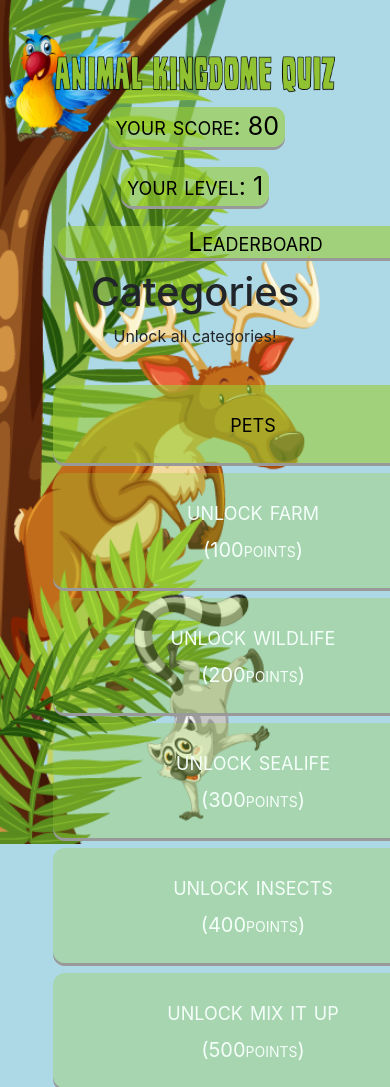
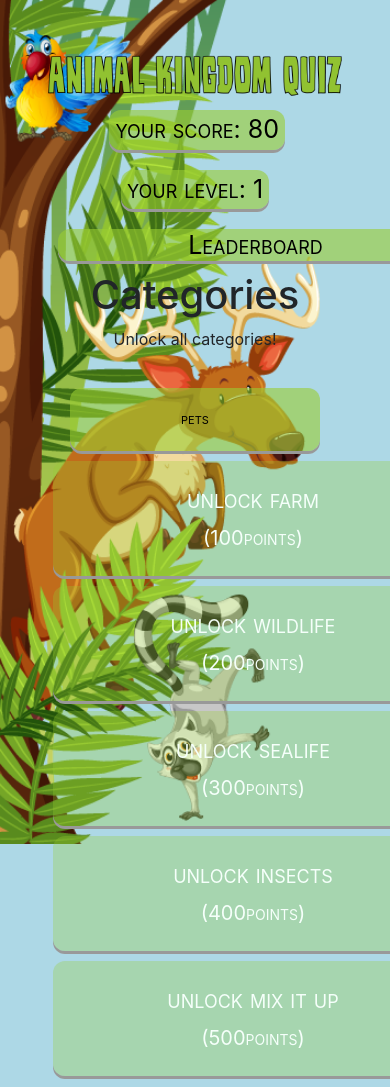
Before and after one commit to mickboer/webprogrammeren, a Flask app: page /index in a window 390 px wide. Shown: the top 1087 px of the page. Run offline with Flask 2, Linux system fonts and the light colour scheme; a user stored in the database is signed in; some libraries are stand-ins or nearby versions.

Commit message:
Valideren formulier nickname, beetje responsive gemaakt

```diff
--- a/application.py
+++ b/application.py
@@ -103,13 +103,16 @@ def nickname():
 
         nickname = request.form.get("nickname")
 
+        # Check if nickname is filled in
         if not nickname:
             return ("Nickname has to be at least 1 character long")
 
+        # Check if nickname is in us
+        if in_use(nickname) == False:
 
-        if in_use(nickname) == False:
             return ("Nickname already in use")
 
+        # Create a session for the user and save to database
         else:
             session["nickname"] = nickname
             create(nickname)
@@ -118,8 +121,6 @@ def nickname():
 
     else:
         return render_template("nickname.html")
-    #for any user_id
-    session.clear()
 
 
 
--- a/dataquery.py
+++ b/dataquery.py
@@ -34,7 +34,7 @@ def in_use(nickname):
     if not db.execute("SELECT Username from Users WHERE Username = :Username", Username=nickname):
         return True
     else:
-        return
+        return False
 
 def select_opponent():
     """Random select an opponent from the database within given level and create session"""
--- a/static/script.js
+++ b/static/script.js
@@ -13,11 +13,13 @@ function backspace(current,to) {
 }
 
 
-//
 function validateForm() {
   var x = document.forms["input_nickname"]["nickname"].value;
   if (x == "") {
-    alert("Name must be filled out");
+    alert("Please fill in Nickname");
+    return false;
+  } else if (x.length > 15) {
+    alert("Nickname to long (max 15 characters)");
     return false;
   }
 }
--- a/static/styles.css
+++ b/static/styles.css
@@ -1,34 +1,23 @@
 /*BACKGROUND SETTINGS*/
-body, html {
+html {
   height: 100%;
 }
 
-#bg {
+body {
     /*The image used*/
     background-image: url("BG_left.png"), url("BG_right.png"), url("BG_bottom.png");
+    background-color: lightblue;
 
     /*Full height*/
     height: 100%;
     background-size: contain, contain, contain;
+    background-attachment: fixed;
 
 
     /*Center and scale the image nicely*/
     background-position: left center, right center, bottom center;
     background-repeat: no-repeat;
-}
 
-#bg_start {
-    /*The image used*/
-    background-image: url("monkey.gif"), url("BG_left.png"), url("BG_right.png"), url("BG_bottom.png");
-
-    /*Full height*/
-    height: 100%;
-    background-size: contain, contain, contain, contain;
-
-
-    /*Center and scale the image nicely*/
-    background-position: top center, left center, right center, bottom center;
-    background-repeat: no-repeat;
 }
 
 
@@ -40,42 +29,6 @@ body, html {
 }
 
 
-/*Website style format for small screens*/
-@media only screen and (max-width: 700px) {
-    #logo {
-        width: 95%;
-    }
-
-    #bg {
-    /*The image used*/
-        background-image: url("BG_left.png");
-
-        /*Full height*/
-        height: 100%;
-        background-size: contain;
-
-
-        /*Center and scale the image nicely*/
-        background-position: left center;
-        background-repeat: no-repeat;
-    }
-
-    #bg_start {
-        /*The image used*/
-        background-image: url("monkey.gif"), url("BG_left.png");
-
-        /*Full height*/
-        height: 100%;
-        background-size: contain, contain;
-
-
-        /*Center and scale the image nicely*/
-        background-position: top center, left center;
-        background-repeat: no-repeat;
-    }
-
-
-}
 
 
 main .form-control
@@ -146,7 +99,7 @@ main img
 .nextbutton:hover {background-color: rgba(252, 61, 3)}
 
 
-body {background-color: lightblue;}
+
 
 /*.textunlock*/
 .submitbutton
@@ -195,7 +148,7 @@ body {background-color: lightblue;}
 
 
 /*Style voor de input formulieren in het spel*/
-main .inputbox {
+.inputbox {
   width: 70px;
   height: 70px;
   text-align: center;
@@ -242,10 +195,50 @@ main .inputbox {
         }
 
 
-/* media queries */
-@media only screen and (max-width: 768px){
-    [class*="col-"]{
-        width:100%;
+/*Website style format for small screens*/
+@media only screen and (max-width: 700px) {
+    #logo {
+        width: 100%;
+    }
+
+    body {
+    /*The image used*/
+        background-image: url("BG_left.png");
+
+        /*Full height*/
+        height: 100%;
+        background-size: contain;
+        background-attachment: fixed;
+
+
+        /*Center and scale the image nicely*/
+        background-position: left center;
+        background-repeat: no-repeat;
+    }
+
+    .buttons {
+        margin:5px;
+        font-size: 15px;
+        width: 250px;
+        border-radius: 12px;
+        box-shadow: 0 3px #999;
+    }
+
+    /*Style voor de input formulieren in het spel*/
+    .inputbox {
+        width: 45px;
+        height: 45px;
+        text-align: center;
+        font-size: 25px;
+        margin: 3px ;
     }
 
 }
+
+/* media queries */
+/*@media only screen and (max-width: 768px){*/
+/*    [class*="col-"]{*/
+/*        width:100%;*/
+/*    }*/
+
+/*}*/
--- a/templates/layout.html
+++ b/templates/layout.html
@@ -24,16 +24,14 @@
     </head>
 
     <body>
-        <div id="bg">
-            <main class="container p-5">
-            <!-- website logo -->
-            <img id="logo" src="/static/logo.png"><img>
+        <main class="container p-5">
 
-                {% block main %}{% endblock %}
-            </main>
+        <!-- website logo -->
+        <img id="logo" src="/static/logo.png"><img>
 
+            {% block main %}{% endblock %}
 
-        </div>
+        </main>
     </body>
 
 </html>
```
Also changed, not shown: static/style_start.css (added, +33 -0 lines), templates/nickname.html (+5 -4 lines), templates/start.html (+7 -10 lines), static/logo.png.
